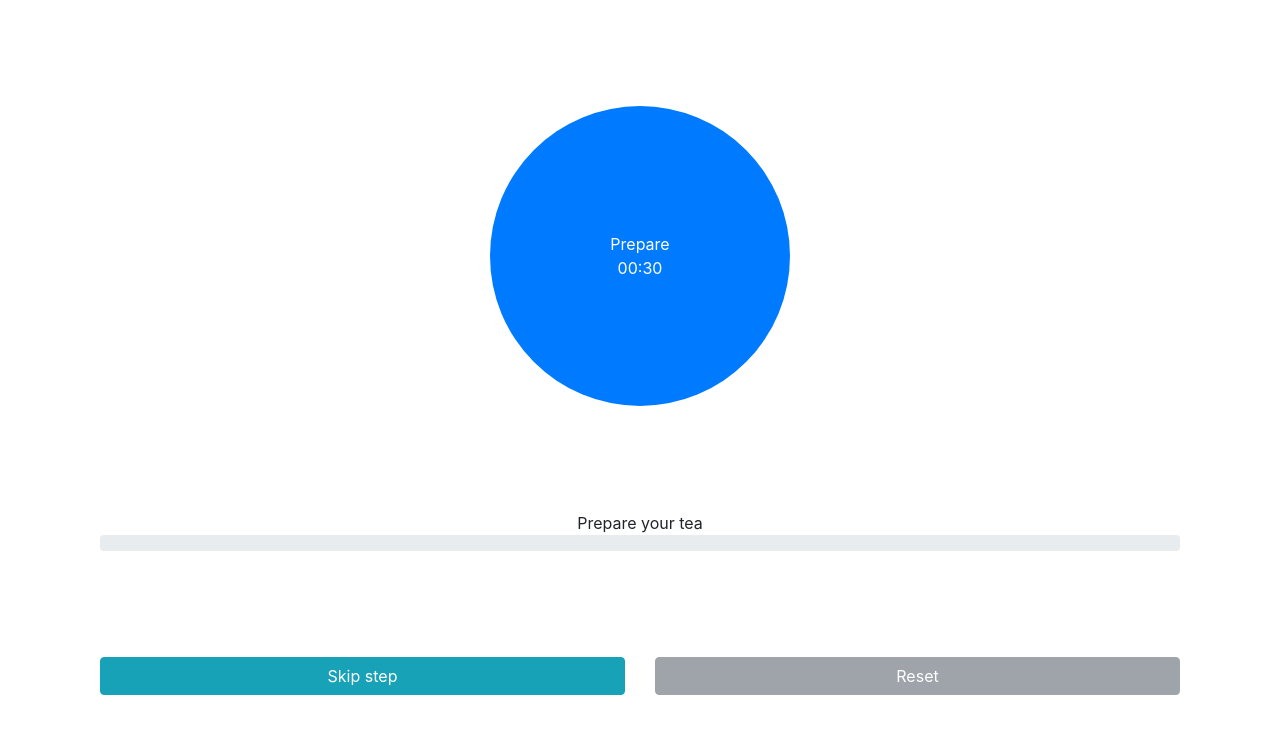
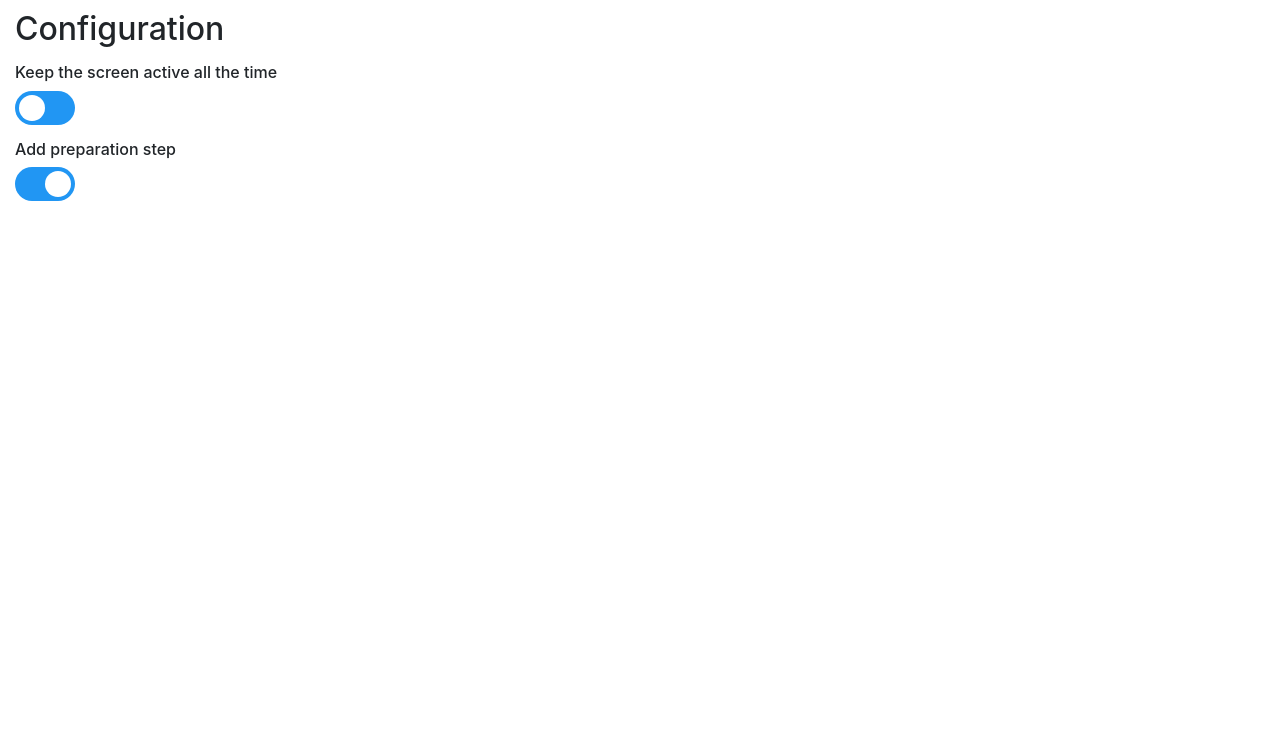
Before and after one commit to luckyluck/tea-timer, a React app: page / in a window 1280 px wide. Shown: the top 734 px of the page. Built offline with nearby package versions, Linux system fonts and the light colour scheme.

Commit message:
Improve configuration page: add activity and preparation step toggles.

```diff
--- a/package.json
+++ b/package.json
@@ -30,7 +30,7 @@
     "@babel/core": "^7.5.5",
     "@babel/preset-env": "^7.5.5",
     "@babel/preset-react": "^7.0.0",
-    "@types/react": "^16.8.23",
+    "@types/react": "^16.8.24",
     "@types/react-dom": "^16.8.5",
     "awesome-typescript-loader": "^5.2.1",
     "babel-plugin-styled-components": "^1.10.6",
@@ -38,12 +38,12 @@
     "copy-webpack-plugin": "^5.0.4",
     "css-loader": "^3.1.0",
     "dotenv-webpack": "^1.7.0",
-    "gh-pages": "^2.0.1",
+    "gh-pages": "^2.1.0",
     "html-webpack-plugin": "^4.0.0-beta.8",
     "source-map-loader": "^0.2.4",
     "style-loader": "^0.23.1",
     "typescript": "^3.5.3",
-    "webpack": "^4.38.0",
+    "webpack": "^4.39.1",
     "webpack-cli": "^3.3.6",
     "webpack-dev-server": "^3.7.2"
   },
--- a/src/App.styles.ts
+++ b/src/App.styles.ts
@@ -14,6 +14,7 @@ export const MainContainer = styled(Container)`
   flex-direction: column;
   min-width: 320px;
   height: 100vh;
+  position: relative;
 
   & > div {
     width: 100%;
--- a/src/App.tsx
+++ b/src/App.tsx
@@ -13,6 +13,7 @@ import ResetButton from './components/ResetButton';
 import NoSleep from './components/NoSleep';
 import BeforeUnload from './components/BeforeUnload';
 import Notification from './components/Notification';
+import Configuration from './components/Configuration';
 
 import { GlobalStyle, MainContainer, ButtonCol } from './App.styles';
 
@@ -65,6 +66,7 @@ const App = () => {
       <Notification/>
       <GlobalStyle/>
       <MainContainer>
+        <Configuration/>
         <Row>
           <ButtonCol className={'text-center'}>
             <BrewButton
--- /dev/null
+++ b/src/components/Configuration/index.styles.ts
@@ -0,0 +1,71 @@
+import styled from 'styled-components';
+
+export const ConfigurationContainer = styled.div`
+  width: 100%;
+  height: 100vh;
+  position: fixed;
+  padding: 10px 15px;
+  z-index: 2;
+  top: 0;
+  left: 0;
+  background: #fff;
+`;
+
+export const ConfigurationSection = styled.section`
+  margin: 15px 0;
+
+  &:last-of-type {
+    margin-bottom: 0;
+  }
+`;
+
+export const Switch = styled.div`
+  position: relative;
+  display: inline-block;
+  width: 60px;
+  height: 34px;
+
+  & > input {
+    opacity: 0;
+    width: 0;
+    height: 0;
+
+    & + div {
+      background-color: #2196F3;
+    }
+
+    &:focus + div {
+      box-shadow: 0 0 1px #2196F3;
+    }
+
+    &:checked + div:before {
+      transform: translateX(26px);
+    }
+  }
+
+  & > div {
+    position: absolute;
+    cursor: pointer;
+    top: 0;
+    left: 0;
+    right: 0;
+    bottom: 0;
+    background-color: #ccc;
+    -webkit-transition: .4s;
+    transition: .4s;
+    border-radius: 34px;
+
+    &:before {
+      position: absolute;
+      content: "";
+      height: 26px;
+      width: 26px;
+      left: 4px;
+      bottom: 4px;
+      background-color: white;
+      -webkit-transition: .4s;
+      transition: .4s;
+      border-radius: 50%;
+    }
+  }
+`;
--- /dev/null
+++ b/src/components/Configuration/index.tsx
@@ -0,0 +1,49 @@
+import * as React from 'react';
+
+import { ConfigurationContainer, ConfigurationSection, Switch } from './index.styles';
+
+const CONFIGURATION_VALUE = {
+  activity: 'activity',
+  prepare: 'preparation'
+};
+
+const Configuration = () => {
+  const [checkedActivity, setCheckedActivity] = React.useState(localStorage.getItem(CONFIGURATION_VALUE.activity) === 'true');
+  const [isPreparing, setIsPreparing] = React.useState(localStorage.getItem(CONFIGURATION_VALUE.prepare) !== 'false');
+
+  const toggleConfiguration = (name: string): void => {
+    if (name === CONFIGURATION_VALUE.activity) {
+      localStorage.setItem(name, (!checkedActivity).toString());
+      setCheckedActivity(!checkedActivity);
+    }
+
+    if (name === CONFIGURATION_VALUE.prepare) {
+      localStorage.setItem(name, (!isPreparing).toString());
+      setIsPreparing(!isPreparing);
+    }
+  };
+
+  return (
+    <ConfigurationContainer>
+      <h2>Configuration</h2>
+
+      <ConfigurationSection>
+        <h6>Keep the screen active all the time</h6>
+        <Switch onClick={() => toggleConfiguration(CONFIGURATION_VALUE.activity)}>
+          <input type="checkbox" checked={checkedActivity}/>
+          <div/>
+        </Switch>
+      </ConfigurationSection>
+
+      <ConfigurationSection>
+        <h6>Add preparation step</h6>
+        <Switch onClick={() => toggleConfiguration(CONFIGURATION_VALUE.prepare)}>
+          <input type="checkbox" checked={isPreparing}/>
+          <div/>
+        </Switch>
+      </ConfigurationSection>
+    </ConfigurationContainer>
+  );
+};
+
+export default Configuration;
```
Also changed, not shown: 1 other file (tests, documents, lock files or other folders).
